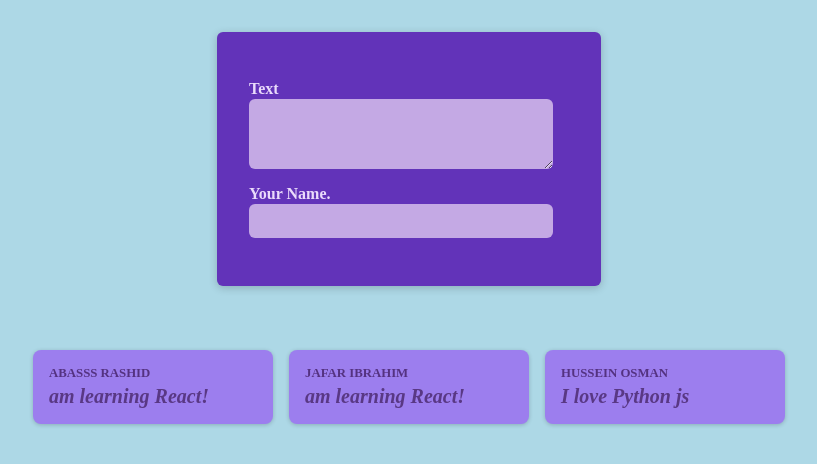
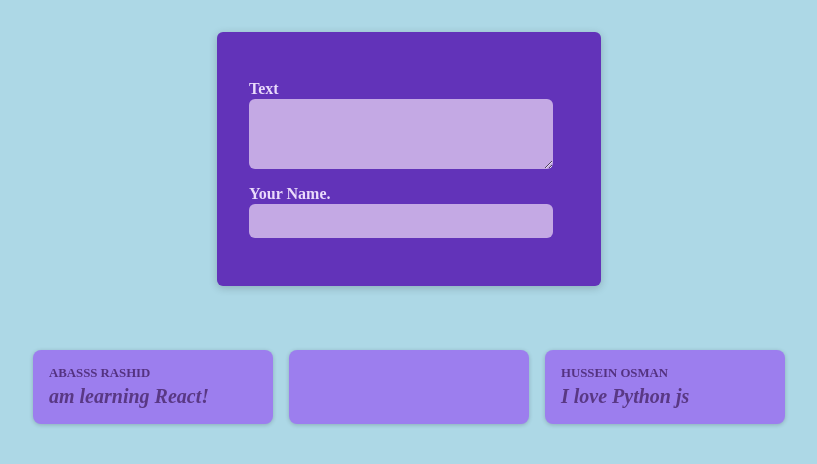
Before and after one commit to Abass-rashid/React-Crash-Project, a React (Vite) app: page / in a window 1280 px wide. Shown: the top 464 px of the page, without its empty margins (231-1048 px from the left). Built offline with nearby package versions, Linux system fonts and the light colour scheme.

Commit message:
refractored auther state

```diff
--- a/src/Components/NewPost.jsx
+++ b/src/Components/NewPost.jsx
@@ -1,16 +1,16 @@
 
 import classes from "./NewPost.module.css"
-const NewPost = () => {
+const NewPost = ({handleChange,onAutherChange}) => {
 
   return (
     <form className={classes.form}>
        <p>
         <label htmlFor="body">Text</label>
-        <textarea id="body" required rows={3} />
+        <textarea id="body" required rows={3} onChange={handleChange}/>
        </p>
        <p>
         <label htmlFor="body">Your Name.</label>
-        <input id="name"  type="text"  required />
+        <input id="name"  type="text"  required onChange={onAutherChange}/>
        </p>
     </form>
     );
--- a/src/Components/PostList.jsx
+++ b/src/Components/PostList.jsx
@@ -1,18 +1,25 @@
-
+import {useState} from "react"
 import Post from "./Post";
 import classes from "./PostList.module.css"
 import NewPost from "./NewPost";
 
 const PostList = () => {
-
+  const [enteredBody, setEnteredBody] = useState("")
+  const [enteredAuther, setEnteredAuther] = useState("");
+  const handleChange = (event) => {
+    setEnteredBody(event.target.value)
+}
+  const handleAuther = (event) => {
+    setEnteredAuther(event.target.value)
+}
   return (
     <>
 
-    <NewPost/>
+    <NewPost  handleChange={handleChange} onAutherChange={handleAuther} />
     <ul className={classes.posts}>
 
    <Post name ="Abasss rashid"  value="am learning React!"  />
-   <Post name ="Jafar Ibrahim" value= "am learning React!"  />
+   <Post name ={enteredAuther} value= {enteredBody}  />
    <Post name ="Hussein Osman"  value="I love Python js"  />
 
    </ul></>
```
Also changed, not shown: src/Components/Modal.jsx (added).
